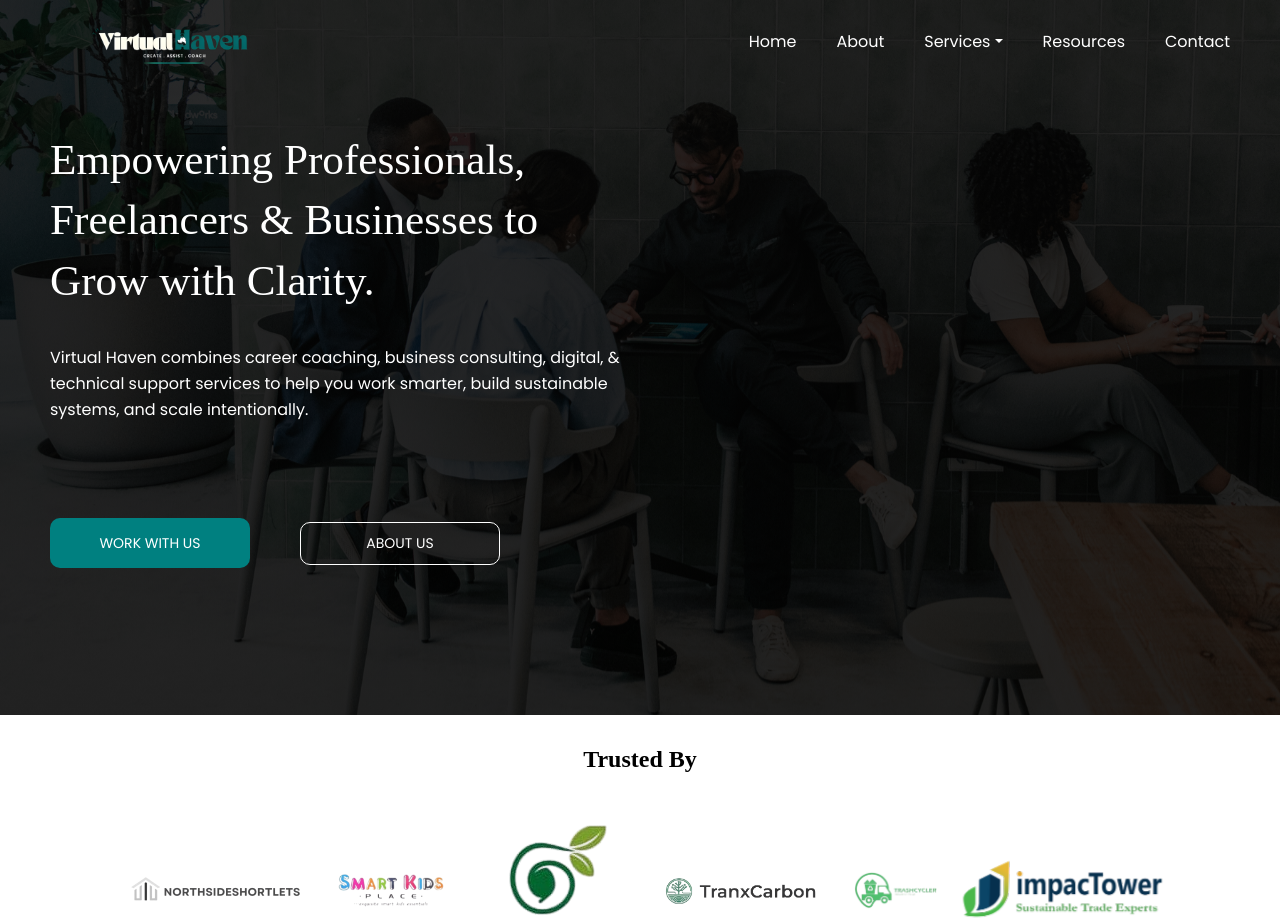
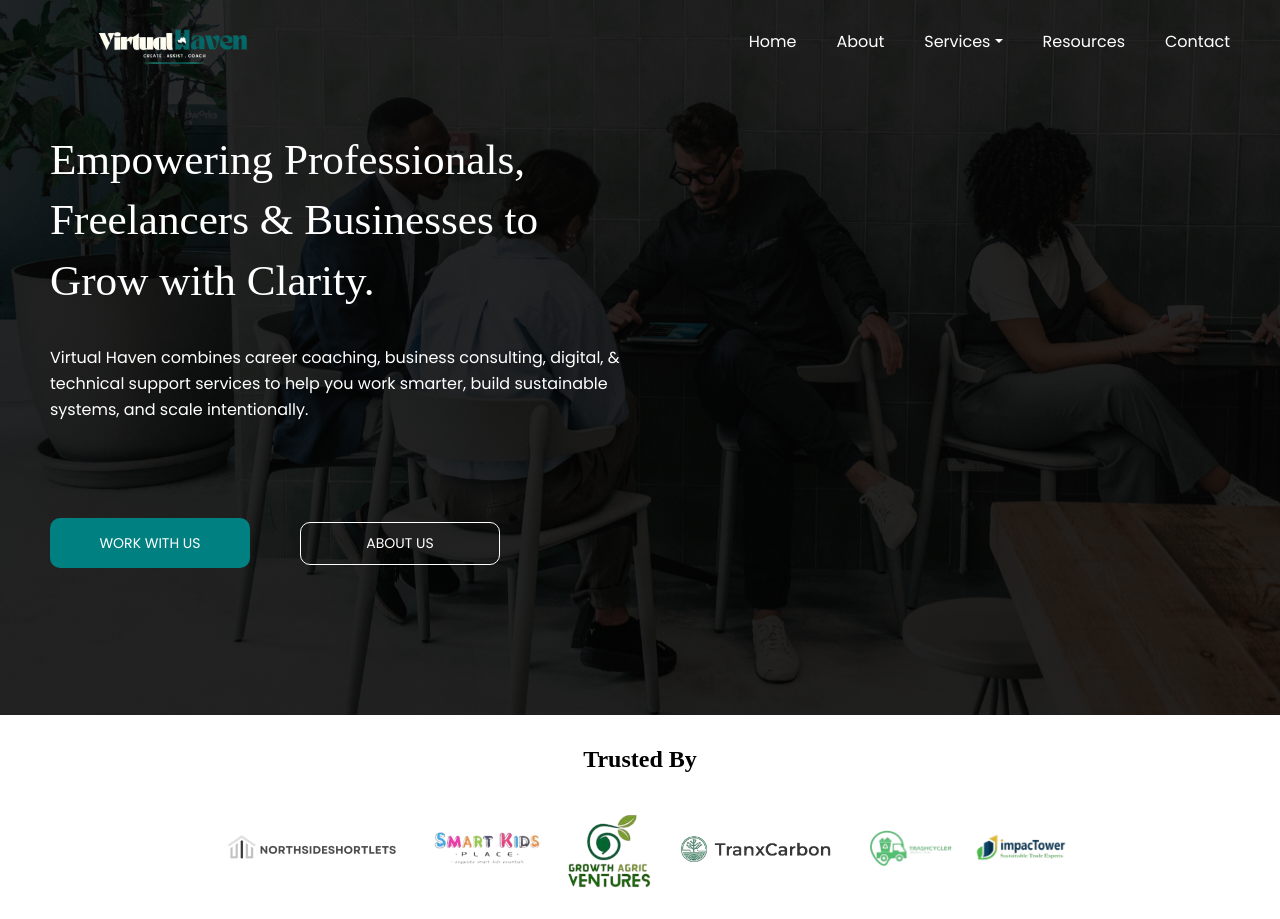
Before and after one commit to CODEDBOY11/VirtualH, a React (Vite) app: page / in a window 1280 px wide. Shown: the top 919 px of the page. Built offline with nearby package versions, Linux system fonts and the light colour scheme; a web font is replaced by a local one.

Commit message:
To Sleep

```diff
--- a/src/components/Hero/hero.css
+++ b/src/components/Hero/hero.css
@@ -69,6 +69,13 @@
   color: white;
   margin: 50px;
   margin-bottom: 150px !important;
+}
+.logoss {
+  width: 6rem !important;
+  height: auto !important;
+  margin: 0 5px !important;
+  justify-content: center;
+  align-items: center;
 }
 @media (max-width: 768px) {
   .hero-image {
```
